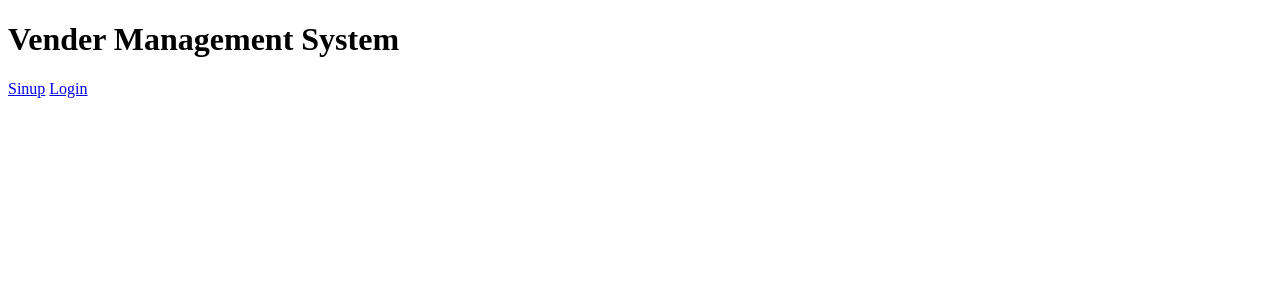
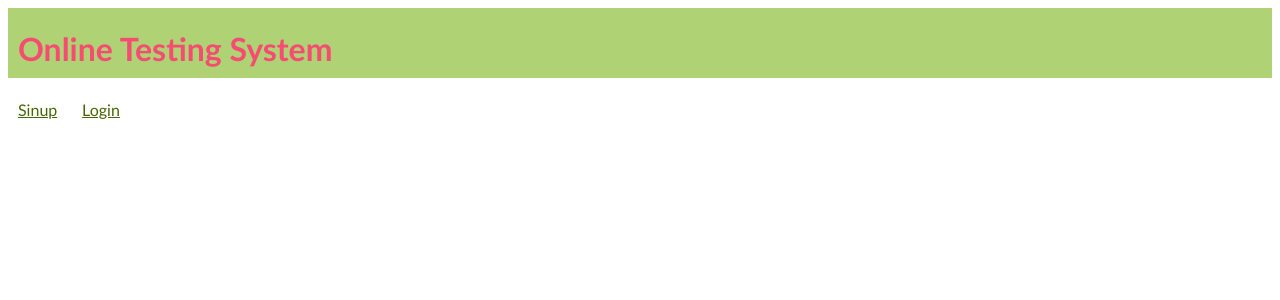
Before and after one commit to deepakkushwahax/OTS, a Django app: template OTS/templates/registration.html in a window 1280 px wide. Shown: the top 300 px of the page. Run offline with Django 5.2, Linux system fonts and the light colour scheme; the template is opened without the code that fills it, so the values that code supplies are empty.

Commit message:
css added

```diff
--- /dev/null
+++ b/OTS/static/theme.css
@@ -0,0 +1,28 @@
+* {
+    font-family: 'Gill Sans', 'Gill Sans MT', Calibri, 'Trebuchet MS', sans-serif
+}
+
+.top {
+    background-color: #afd275;
+    height: 50px;
+    margin-bottom: 20px;
+    padding: 10px;
+}
+
+.top div.sitename {
+    display: inline-block;
+    color: #f64c72;
+    position: relative;
+    top: -10px;
+}
+
+.top dev.menu {
+    float: right;
+}
+
+.top div.menu a {
+    color: #456705;
+    display: inline-block;
+    min-width: 50px;
+    margin-right: 10px;
+}
--- a/OTS/templates/main.html
+++ b/OTS/templates/main.html
@@ -1,4 +1,5 @@
 <!DOCTYPE html>
+{% load static %}
 <!--[if lt IE 7]>      <html class="no-js lt-ie9 lt-ie8 lt-ie7"> <![endif]-->
 <!--[if IE 7]>         <html class="no-js lt-ie9 lt-ie8"> <![endif]-->
 <!--[if IE 8]>         <html class="no-js lt-ie9"> <![endif]-->
@@ -10,11 +11,11 @@
         <title>{% block title %}{% endblock  %}</title>
         <meta name="description" content="">
         <meta name="viewport" content="width=device-width, initial-scale=1">
-        <link rel="stylesheet" href="">
+        <link rel="stylesheet" href="{% static "theme.css" %}">
     </head>
     <body>
         <div class="top">
-            <div class="sitename"><h1>Vender Management System</h1></div>
+            <div class="sitename"><h1>Online Testing System</h1></div>
             <div class="menu">
                 {% block top %}{% endblock  %}
             </div>
```
Also changed, not shown: OTS/templates/candidate_history.html (+34 -0 lines), db.sqlite3.
